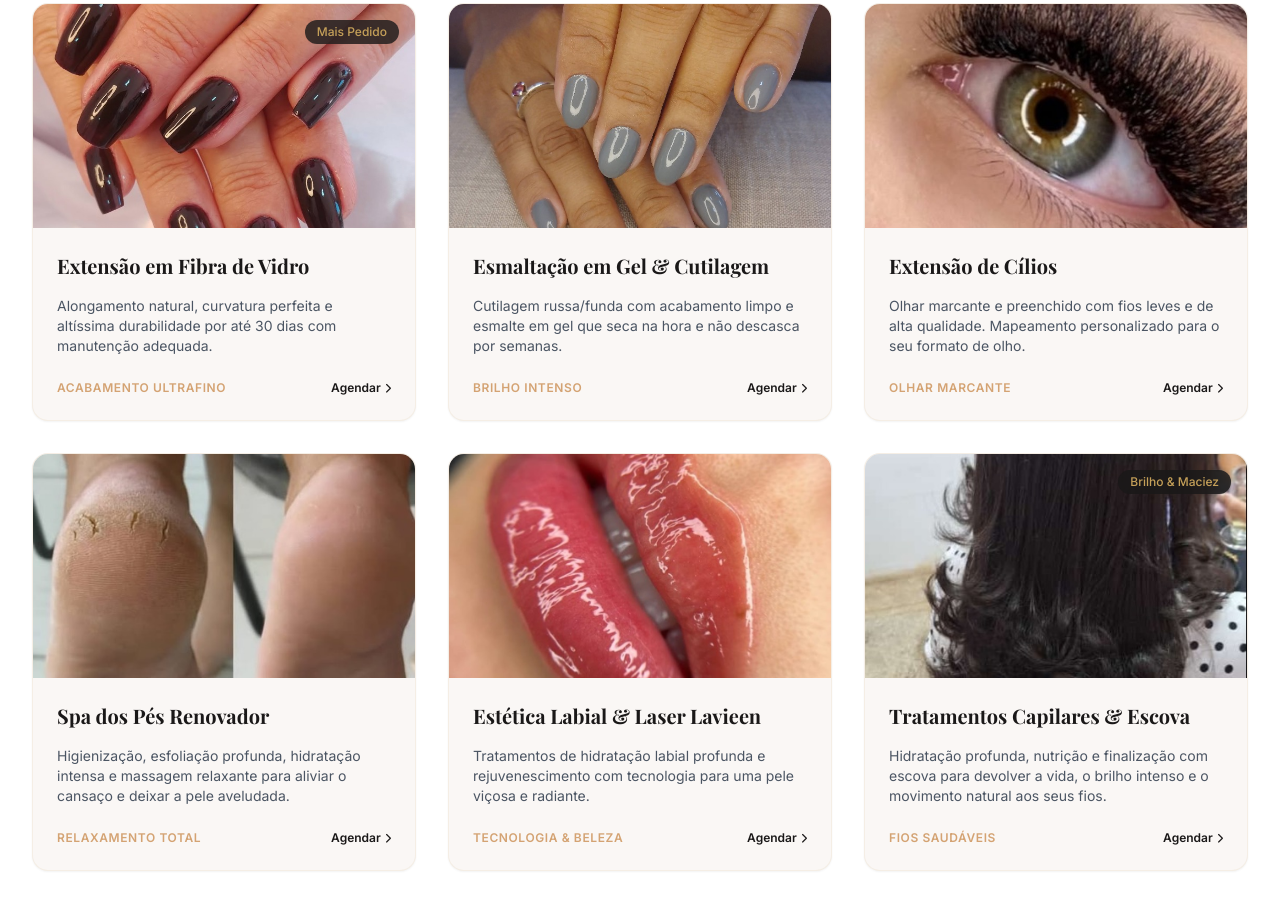
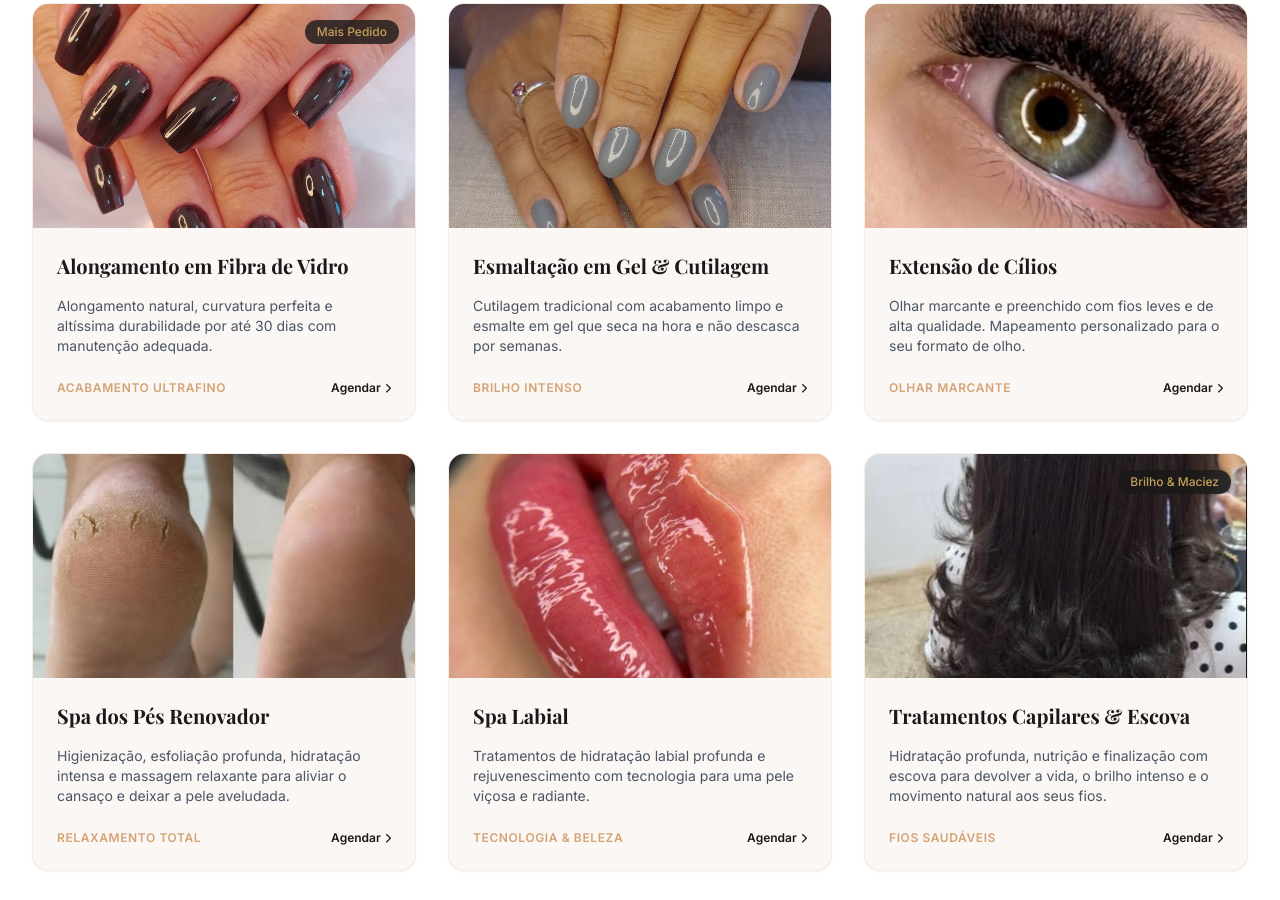
Before and after one commit to aparthursilva21-creator/DG-df, a plain HTML site: page index.html in a window 1280 px wide. Shown: the part 1759-2659 px from the top of the page. Drawn offline with nearby package versions, Linux system fonts and the light colour scheme; a web font is replaced by a local one.

Commit message:
Update index.html

```diff
--- a/index.html
+++ b/index.html
@@ -183,7 +183,7 @@
                         Olá! Sou a <strong>Dionésia Guarino</strong>. Há anos dedico minha paixão a transformar unhas e elevar a autoestima das minhas clientes em Samambaia Norte.
                     </p>
                     <p class="text-gray-600 leading-relaxed">
-                        Especialista em alinhamento de <strong>Fibra de Vidro</strong> com acabamento ultrafino e natural, esmaltação duradoura e biossegurança rigorosa. Cada atendimento é único, ágil e atencioso para que você saia com unhas de revista que duram até 30 dias.
+                        Especialista em alongamento de <strong>Fibra de Vidro</strong> com acabamento ultrafino e natural, esmaltação duradoura e biossegurança rigorosa. Cada atendimento é único, ágil e atencioso para que você saia com unhas de revista que duram até 30 dias.
                     </p>
 
                     <!-- Lista de Diferenciais -->
@@ -228,7 +228,7 @@
                         <span class="absolute top-4 right-4 bg-brandDark/80 backdrop-blur-md text-goldAccent text-xs px-3 py-1 rounded-full font-medium">Mais Pedido</span>
                     </div>
                     <div class="p-6 space-y-4">
-                        <h3 class="text-xl font-serif font-bold text-brandDark">Extensão em Fibra de Vidro</h3>
+                        <h3 class="text-xl font-serif font-bold text-brandDark">Alongamento em Fibra de Vidro</h3>
                         <p class="text-gray-600 text-sm">Alongamento natural, curvatura perfeita e altíssima durabilidade por até 30 dias com manutenção adequada.</p>
                         <div class="pt-2 flex items-center justify-between">
                             <span class="text-xs text-roseGold font-semibold uppercase tracking-wider">Acabamento Ultrafino</span>
@@ -251,7 +251,7 @@
                     </div>
                     <div class="p-6 space-y-4">
                         <h3 class="text-xl font-serif font-bold text-brandDark">Esmaltação em Gel & Cutilagem</h3>
-                        <p class="text-gray-600 text-sm">Cutilagem russa/funda com acabamento limpo e esmalte em gel que seca na hora e não descasca por semanas.</p>
+                        <p class="text-gray-600 text-sm">Cutilagem tradicional com acabamento limpo e esmalte em gel que seca na hora e não descasca por semanas.</p>
                         <div class="pt-2 flex items-center justify-between">
                             <span class="text-xs text-roseGold font-semibold uppercase tracking-wider">Brilho Intenso</span>
                             <a href="https://wa.me/5561993895357?text=Olá!%20Gostaria%20de%20agendar%20Esmaltação%20em%20Gel!"
@@ -316,7 +316,7 @@
                              class="w-full h-full object-cover group-hover:scale-105 transition-transform duration-500">
                     </div>
                     <div class="p-6 space-y-4">
-                        <h3 class="text-xl font-serif font-bold text-brandDark">Estética Labial & Laser Lavieen</h3>
+                        <h3 class="text-xl font-serif font-bold text-brandDark">Spa Labial</h3>
                         <p class="text-gray-600 text-sm">Tratamentos de hidratação labial profunda e rejuvenescimento com tecnologia para uma pele viçosa e radiante.</p>
                         <div class="pt-2 flex items-center justify-between">
                             <span class="text-xs text-roseGold font-semibold uppercase tracking-wider">Tecnologia & Beleza</span>
```
